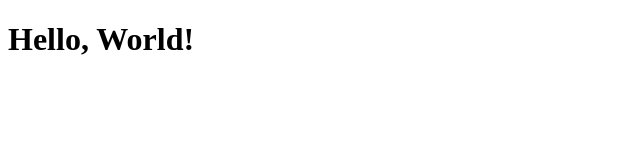
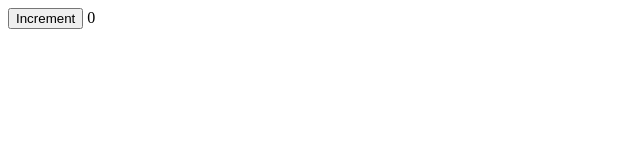
Before and after one commit to gabriel-de-azevedo/k-lendario, a website: page index.html in a window 1280 px wide. Shown: the whole page, without its empty margins (0-640 px from the left). Drawn offline with nearby package versions, Linux system fonts and the light colour scheme.

Commit message:
feat: add alpine script

```diff
--- a/index.html
+++ b/index.html
@@ -1,9 +1,14 @@
 <!DOCTYPE html>
 <html>
-<head>
-  <title>K-lendario</title>
-</head>
-<body>
-  <h1>Hello, World!</h1>
-</body>
+  <head>
+    <title>K-lendario</title>
+    <script src="//unpkg.com/alpinejs" defer></script>
+  </head>
+  <body>
+    <div x-data="{ count: 0 }">
+      <button x-on:click="count++">Increment</button>
+
+      <span x-text="count"></span>
+    </div>
+  </body>
 </html>
```
